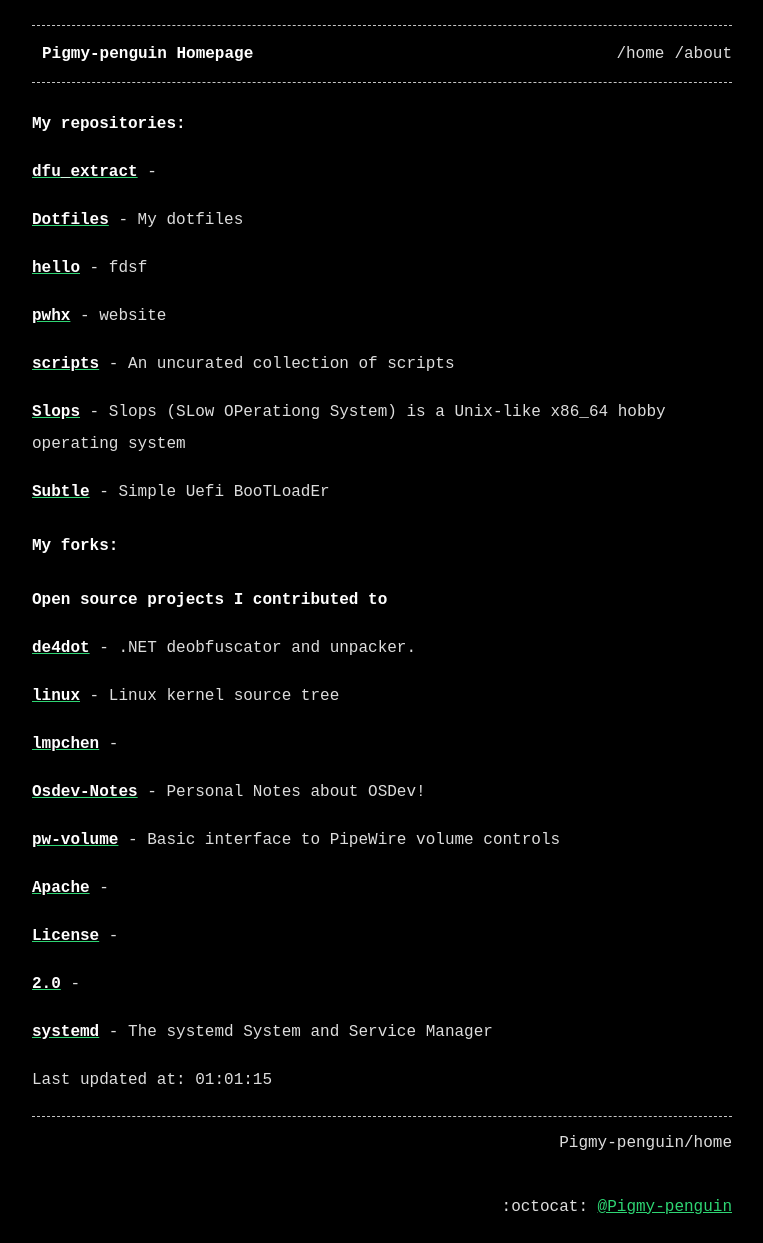
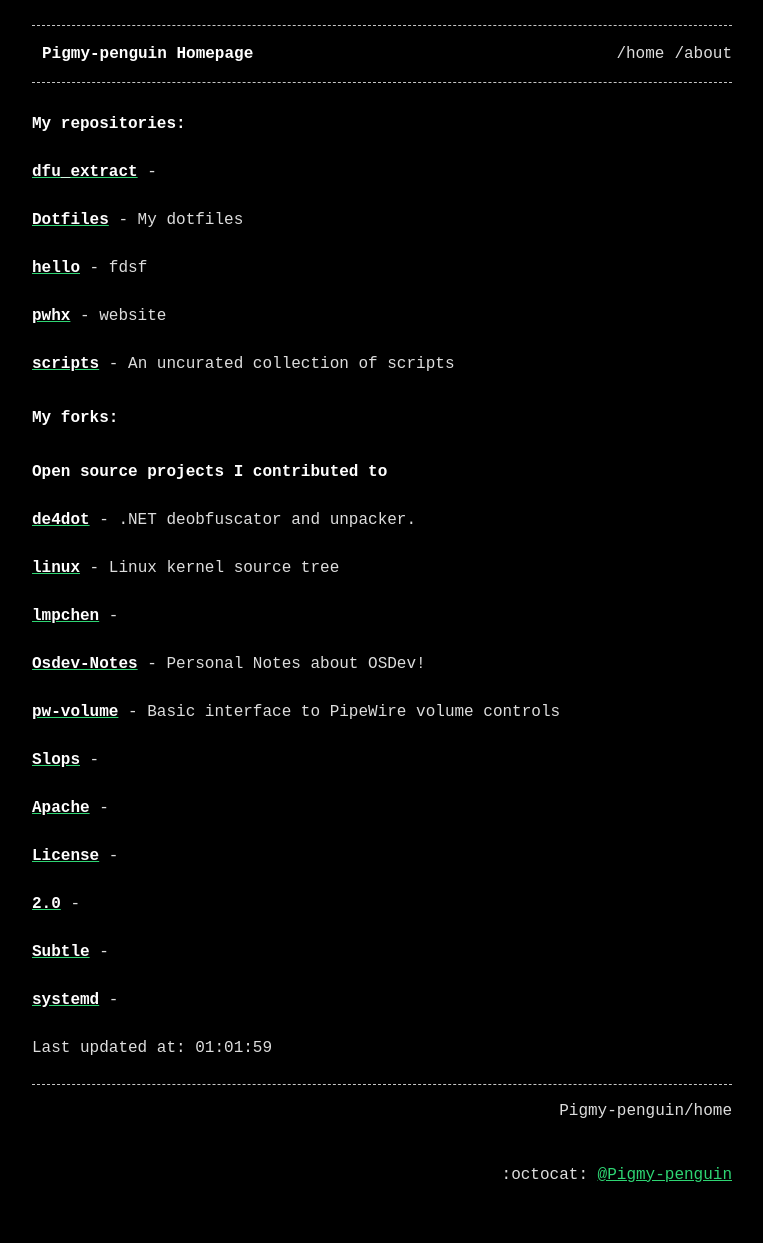
Before and after one commit to Pigmy-penguin/Pigmy-penguin.github.io, a Jekyll site: the page built from index.md, in a window 1280 px wide. Shown: the whole page, without its empty margins (258-1021 px from the left). Built offline with Jekyll 4.4.1, drawn with Linux system fonts in a browser that asks for light colours; after the commit the page ends 1211 px from its top, so only the background shows below that.

Commit message:
Auto updating the website

```diff
--- a/index.md
+++ b/index.md
@@ -17,10 +17,6 @@ title: Pigmy-penguin Homepage
 
 [**scripts**](https://github.com/Pigmy-penguin/scripts) - An uncurated collection of scripts
 
-[**Slops**](https://github.com/Pigmy-penguin/Slops) - Slops (SLow OPerationg System) is a Unix-like x86_64 hobby operating system
-
-[**Subtle**](https://github.com/Pigmy-penguin/Subtle) - Simple Uefi BooTLoadEr
-
 ## My forks:
 ### Open source projects I contributed to
 
@@ -34,13 +30,17 @@ title: Pigmy-penguin Homepage
 
 [**pw-volume**](https://github.com/Pigmy-penguin/pw-volume) - Basic interface to PipeWire volume controls
 
+[**Slops**](https://github.com/Pigmy-penguin/Slops) -
+
 [**Apache**](https://github.com/Pigmy-penguin/Apache) -
 
 [**License**](https://github.com/Pigmy-penguin/License) -
 
 [**2.0**](https://github.com/Pigmy-penguin/2.0) -
 
-[**systemd**](https://github.com/Pigmy-penguin/systemd) - The systemd System and Service Manager
+[**Subtle**](https://github.com/Pigmy-penguin/Subtle) -
+
+[**systemd**](https://github.com/Pigmy-penguin/systemd) -
 
 
-Last updated at: 01:01:15
+Last updated at: 01:01:59
```
Also changed, not shown: 2 other files.
